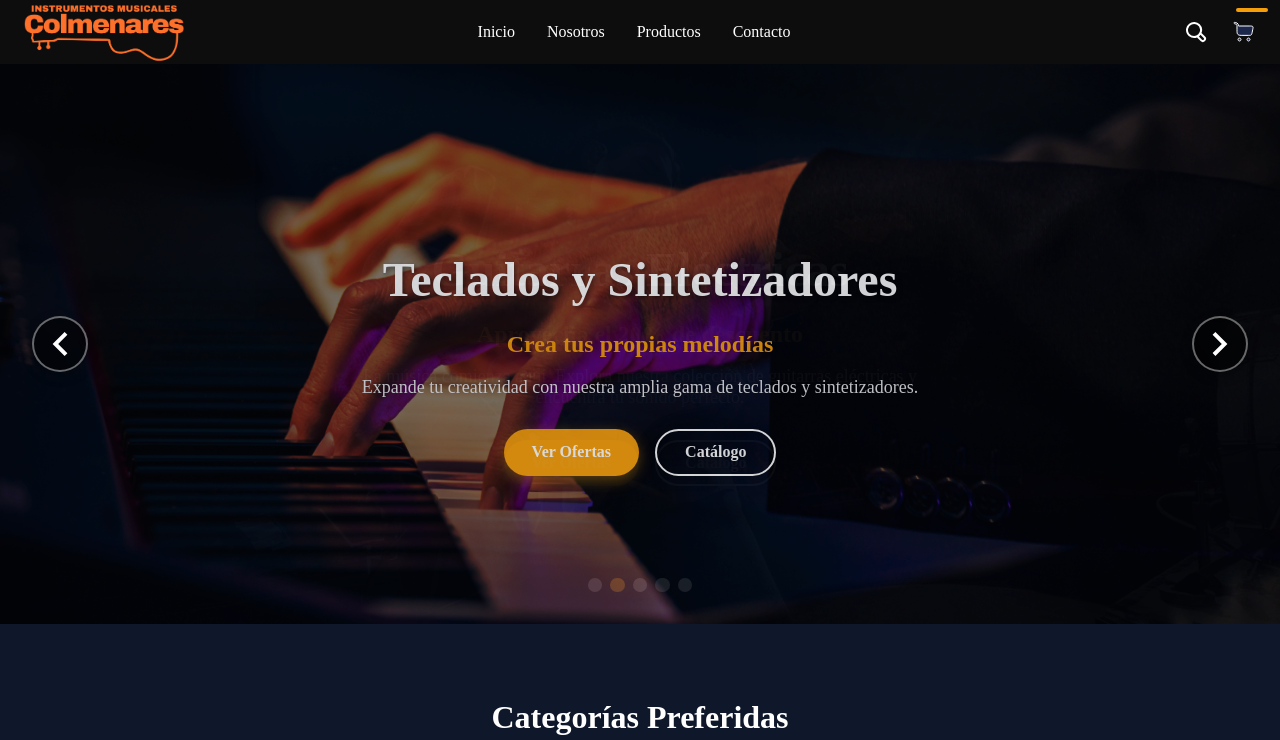
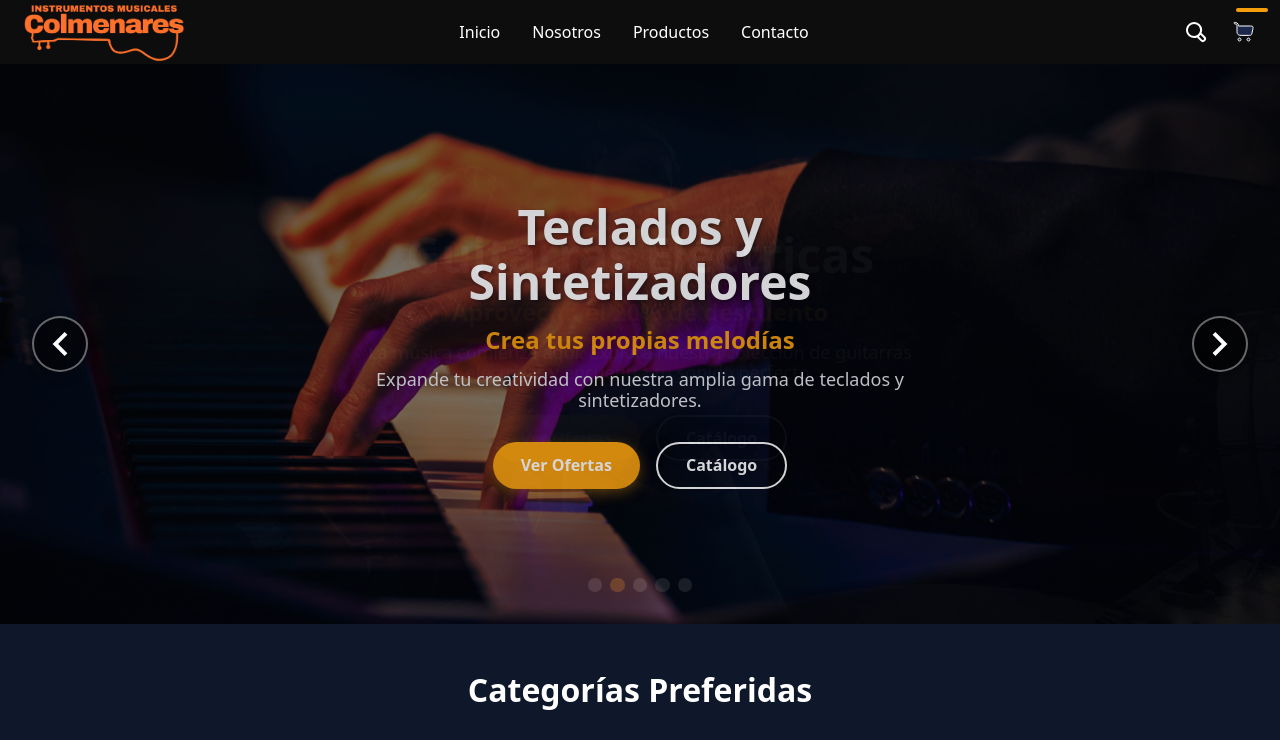
Before and after one commit to Manuelito18/colmenares-react, a React (Vite) app: page / in a window 1280 px wide. Shown: the top 740 px of the page. Built offline with nearby package versions, Linux system fonts and the light colour scheme.

Commit message:
style(Normalizar): Correcion de font-family

```diff
--- a/index.html
+++ b/index.html
@@ -10,8 +10,9 @@
 
 <body>
   <div id="root"></div>
+  <link rel="stylesheet" href="normalizar.css">
+  <link rel="stylesheet" href="index.css">
   <script type="module" src="/src/main.jsx"></script>
-  <link rel="stylesheet" href="normalizar.css">
 </body>
 
 </html>
--- a/normalizar.css
+++ b/normalizar.css
@@ -69,7 +69,7 @@
  */
 
 pre {
-  font-family: monospace, monospace;
+  font-family: system-ui, -apple-system, BlinkMacSystemFont, 'Segoe UI', Roboto, Oxygen, Ubuntu, Cantarell, 'Open Sans', 'Helvetica Neue', sans-serif;
   /* 1 */
   font-size: 1em;
   /* 2 */
@@ -117,7 +117,7 @@
 code,
 kbd,
 samp {
-  font-family: monospace, monospace;
+  font-family: system-ui, -apple-system, BlinkMacSystemFont, 'Segoe UI', Roboto, Oxygen, Ubuntu, Cantarell, 'Open Sans', 'Helvetica Neue', sans-serif;
   /* 1 */
   font-size: 1em;
   /* 2 */
@@ -176,7 +176,7 @@
 optgroup,
 select,
 textarea {
-  font-family: inherit;
+  font-family: system-ui, -apple-system, BlinkMacSystemFont, 'Segoe UI', Roboto, Oxygen, Ubuntu, Cantarell, 'Open Sans', 'Helvetica Neue', sans-serif;
   /* 1 */
   font-size: 100%;
   /* 1 */
--- a/package.json
+++ b/package.json
@@ -10,6 +10,7 @@
     "preview": "vite preview"
   },
   "dependencies": {
+    "geist": "^1.4.2",
     "react": "^19.1.0",
     "react-dom": "^19.1.0",
     "react-icons": "^5.5.0",
```
Also changed, not shown: src/main.jsx (line endings or trailing spaces), 1 other file (tests, documents, lock files or other folders).
